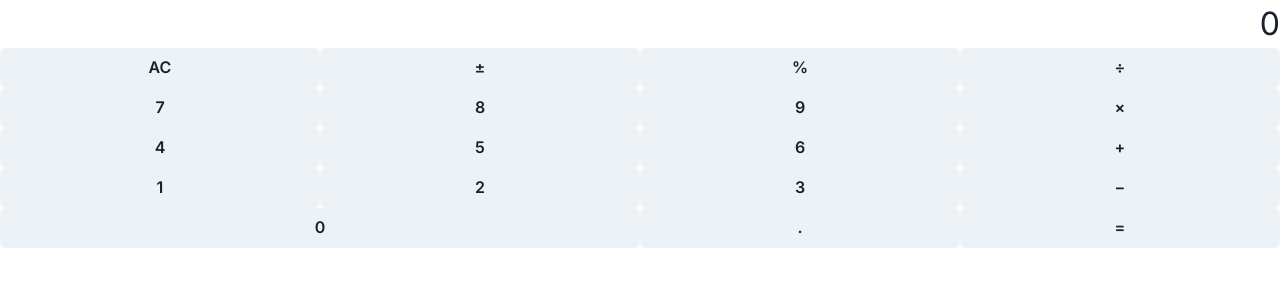
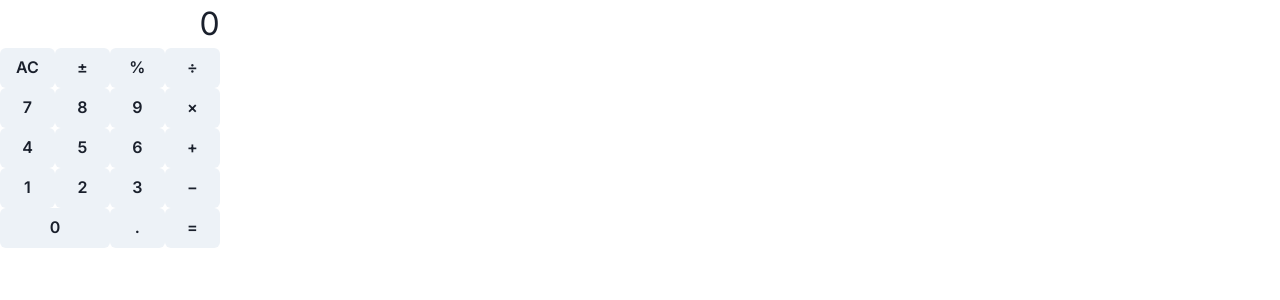
Before and after one commit to notato8dx/calculator, a Next.js app: page / in a window 1280 px wide. Shown: the top 300 px of the page. Built offline with nearby package versions, Linux system fonts and the light colour scheme.

Commit message:
Make buttons smaller

```diff
--- a/app/page.tsx
+++ b/app/page.tsx
@@ -1,6 +1,6 @@
 'use client'
 
-import { Button, ChakraProvider, Grid, GridItem, Text } from '@chakra-ui/react'
+import { Box, Button, ChakraProvider, Grid, GridItem, Text } from '@chakra-ui/react'
 import { useState } from 'react'
 
 enum Operation { Add, Subtract, Multiply, Divide }
@@ -74,9 +74,10 @@ export default function() {
 
 	return (
 		<ChakraProvider>
+			<Box style={{ width: '219.76px' }}>
 				<Text style={{ fontSize: '200%', textAlign: 'right' }}>{display}</Text>
 
-			<Grid templateColumns='repeat(4, 1fr)'>
+				<Grid templateColumns='repeat(4, 1fr)' style={{ width: '100%' }}>
 					<GridButton onClick={() => {
 						if (shouldClearAll) {
 							operands[1].value = 0
@@ -115,6 +116,7 @@ export default function() {
 						} }
 					)())} symbol='=' />
 				</Grid>
+			</Box>
 		</ChakraProvider>
 	)
 }
```
Lines whose indentation alone changed are shown as unchanged.
